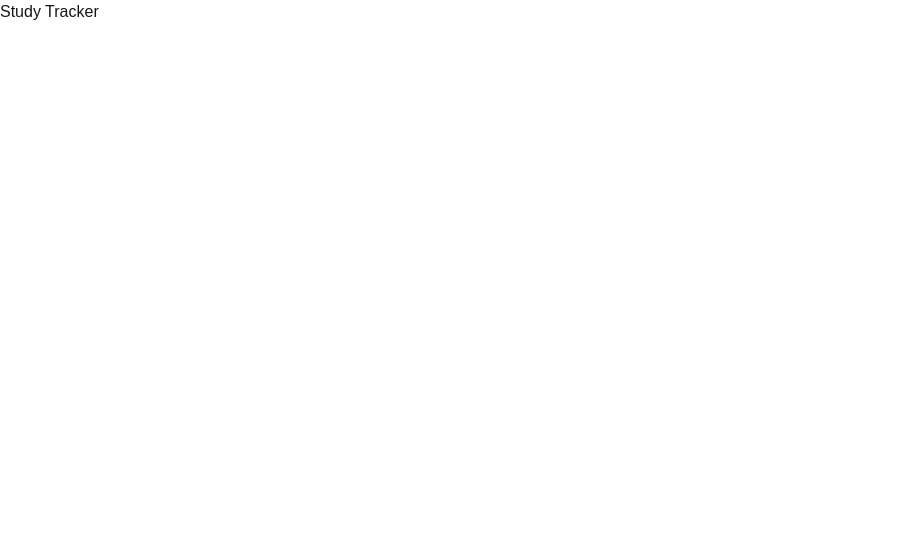
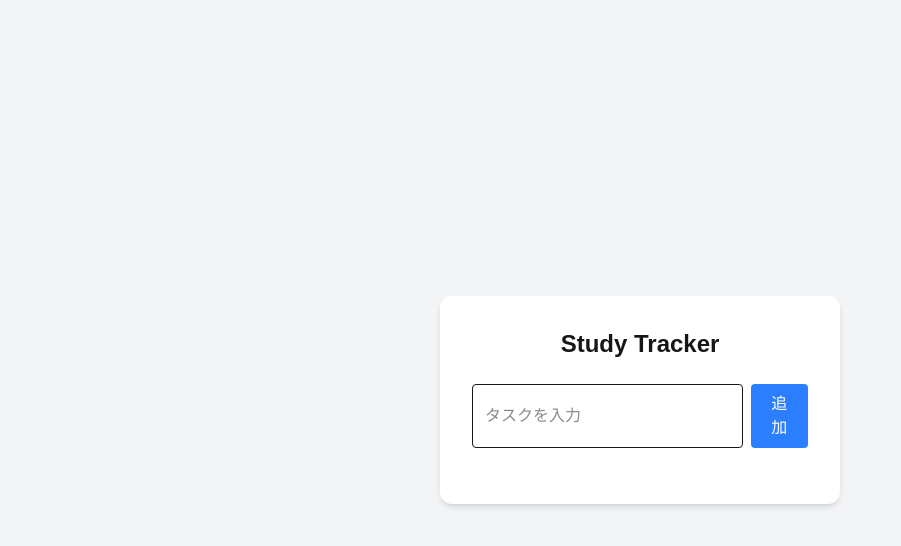
Before and after one commit to iwaki-toshiyuki/StudyTracker, a Next.js app: page / in a window 1280 px wide. Shown: the top 546 px of the page, without its empty margins (0-901 px from the left). Built offline with nearby package versions, Linux system fonts and the light colour scheme.

Commit message:
CRUD機能の作成（コンポーネント分割前）

```diff
--- a/app/page.tsx
+++ b/app/page.tsx
@@ -1,7 +1,173 @@
+"use client";
+// Next.jsのApp Routerでは、Reactのstateやイベントを使う場合は
+// クライアントコンポーネントとして宣言する必要がある
+
+import { useState } from "react";
+// Reactのstate管理フックをインポート
+
 export default function Home() {
+// Homeコンポーネント（トップページ）
+
+  const [task, setTask] = useState("");
+  // 入力中のタスクを保存するstate
+  // task → 現在入力されている値
+  // setTask → taskを更新する関数
+
+  const [tasks, setTasks] = useState<string[]>([]);
+  // タスク一覧を保存するstate
+  // string[] → 文字列の配列（TypeScriptで型指定）
+
+  const addTask = () => {
+  // タスクを追加する関数
+
+    setTasks([...tasks, task]);
+    // 既存のtasks配列に新しいtaskを追加する
+    // ...tasks はスプレッド構文で配列を展開
+
+    setTask("");
+    // タスク追加後、入力フォームを空にする
+
+  };
+
+  const [editIndex, setEditIndex] = useState<number | null>(null);
+  // 編集中のタスクのindex
+
+    const [editTask, setEditTask] = useState("");
+    // 編集中のタスク内容
+
+    const updateTask = () => {
+    // タスク編集用の関数
+
+    if (editIndex === null) return;
+
+    const newTasks = [...tasks];
+
+    newTasks[editIndex] = editTask;
+
+    setTasks(newTasks);
+
+    setEditIndex(null);
+
+  };
+
+  const deleteTask = (index: number) => {
+  // タスク削除用の関数
+  // index → 削除するタスクの位置
+
+    const newTasks = tasks.filter((_, i) => i !== index);
+    // filterを使って削除対象以外のタスクを新しい配列にする
+    // _ → 使わない引数
+    // i → 配列のインデックス
+
+    setTasks(newTasks);
+    // 新しい配列をstateにセット
+
+  };
+
   return (
-    <main>
-      <h1>Study Tracker</h1>
+
+    <main className="min-h-screen flex items-center justify-center bg-gray-100">
+
+      <div className="bg-white p-8 rounded-xl shadow-md w-[400px]">
+
+        <h1 className="text-2xl font-bold mb-6 text-center">
+          Study Tracker
+        </h1>
+         {/* 入力フォーム */}
+
+      <div className="flex gap-2 mb-6">
+
+        <input
+          type="text"
+          value={task}
+          // 入力フォームの値をtaskと連動させる
+
+          onChange={(e) => setTask(e.target.value)}
+          // 入力された値をtask stateに保存
+
+          placeholder="タスクを入力"
+
+          className="border rounded px-3 py-2 w-full"
+        />
+
+        <button
+            // タスク追加ボタン
+            onClick={addTask}
+            className="bg-blue-500 text-white px-4 py-2 rounded hover:bg-blue-600"
+        >
+          追加
+        </button>
+      </div>
+      {/* クリックするとタスク追加 */}
+
+      <ul className="space-y-2">
+
+        {tasks.map((task, index) => (
+        // tasks配列をmapでループして表示
+
+          <li
+              key={index}
+              className="flex justify-between items-center border p-3 rounded"
+          >
+            {/* keyはReactでリスト表示する際に必要 */}
+
+
+
+             {editIndex === index ? (
+
+              <>
+                <input
+                  value={editTask}
+                  onChange={(e) => setEditTask(e.target.value)}
+                  className="border px-2 py-1 flex-1"
+                />
+
+                <button
+                  onClick={updateTask}
+                  className="text-green-500 ml-2"
+                >
+                  保存
+                </button>
+              </>
+
+            ) : (
+
+              <>
+
+              <span>{task}</span>
+
+
+                <button
+                  onClick={() => {
+                    setEditIndex(index);
+                    setEditTask(task);
+                  }}
+                  className="text-blue-500 ml-2"
+                >
+                  編集
+                </button>
+              </>
+
+            )}
+
+            <button
+                onClick={() => deleteTask(index)}
+                className="text-red-500 hover:text-red-700"
+            >
+              削除
+            </button>
+            {/* クリックすると該当タスク削除 */}
+
+          </li>
+
+        ))}
+
+        </ul>
+
+      </div>
+
     </main>
+
   );
+
 }
```
